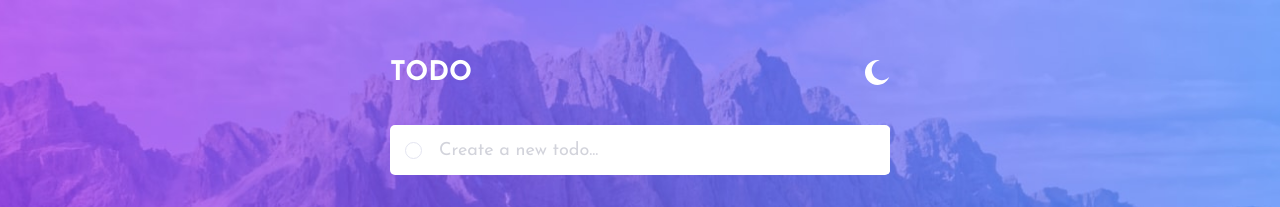
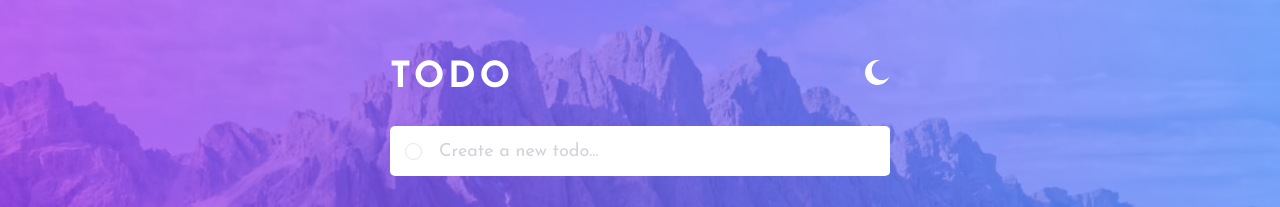
Before and after one commit to ashkan-zs/react-todo-list, a React (Create React App) app: page / in a window 1280 px wide. Shown: the top 207 px of the page. Built offline with nearby package versions, Linux system fonts and the light colour scheme.

Commit message:
Fix some bugs

```diff
--- a/src/App.module.css
+++ b/src/App.module.css
@@ -1,4 +1,5 @@
 .main {
   background-color: var(--body-background);
-  height: 100vh;
+  min-height: 100vh;
+  transition: all 0.2s;
 }
--- a/src/App.tsx
+++ b/src/App.tsx
@@ -12,12 +12,12 @@ function App() {
 
   return (
     <TodoContextProvider>
-      <section className={classes.main} data-theme={theme}>
+      <main className={classes.main} data-theme={theme}>
         <Header />
         <Layout>
           <TodoList />
         </Layout>
-      </section>
+      </main>
     </TodoContextProvider>
   );
 }
--- a/src/components/NewTodo.tsx
+++ b/src/components/NewTodo.tsx
@@ -9,6 +9,7 @@ const NewTodo = () => {
   const submitHandler = (event: React.FormEvent) => {
     event.preventDefault();
 
+    if (todoText.trim() === "") return;
     todoCtx.addTodo(todoText);
     setTodoText("");
   };
--- a/src/components/ui/Header.module.css
+++ b/src/components/ui/Header.module.css
@@ -7,6 +7,10 @@
 .title {
   display: flex;
   justify-content: space-between;
+}
+
+.title h1 {
+  letter-spacing: 0.1em;
 }
 
 .header {
```
